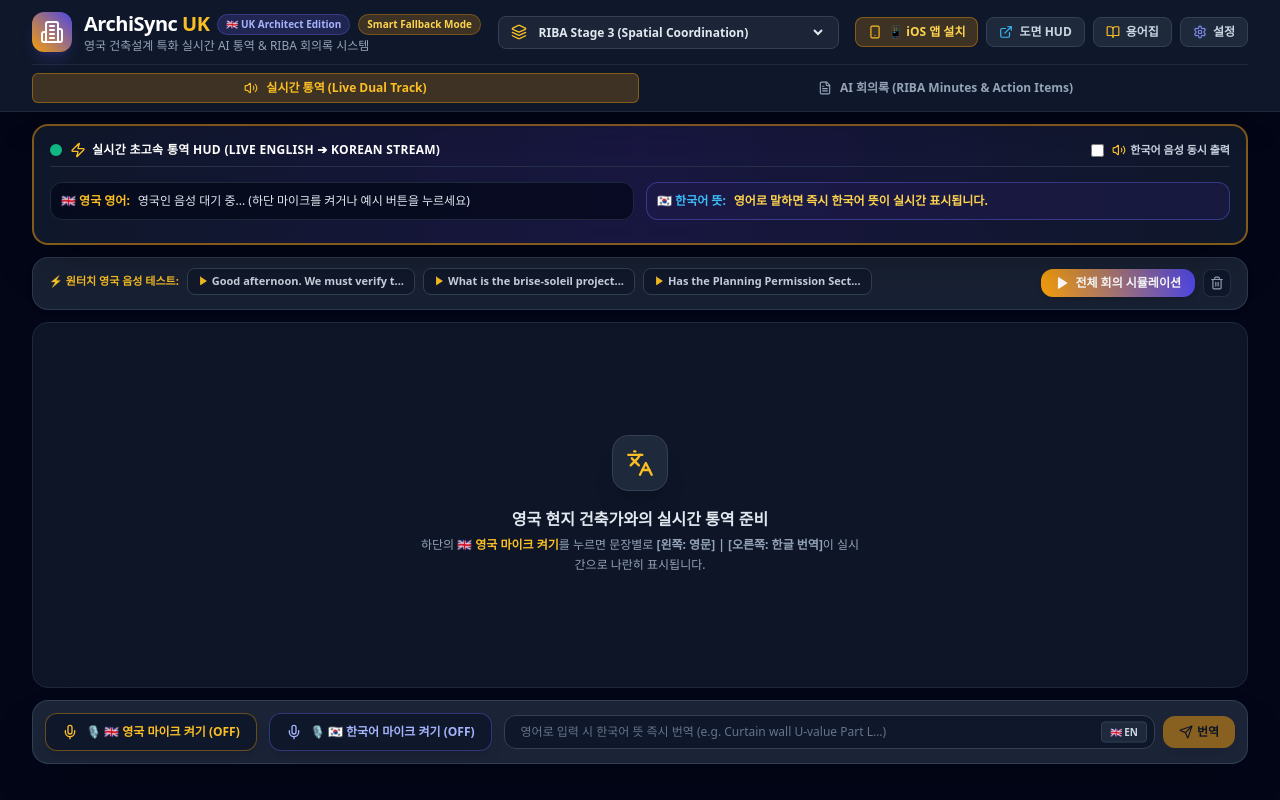
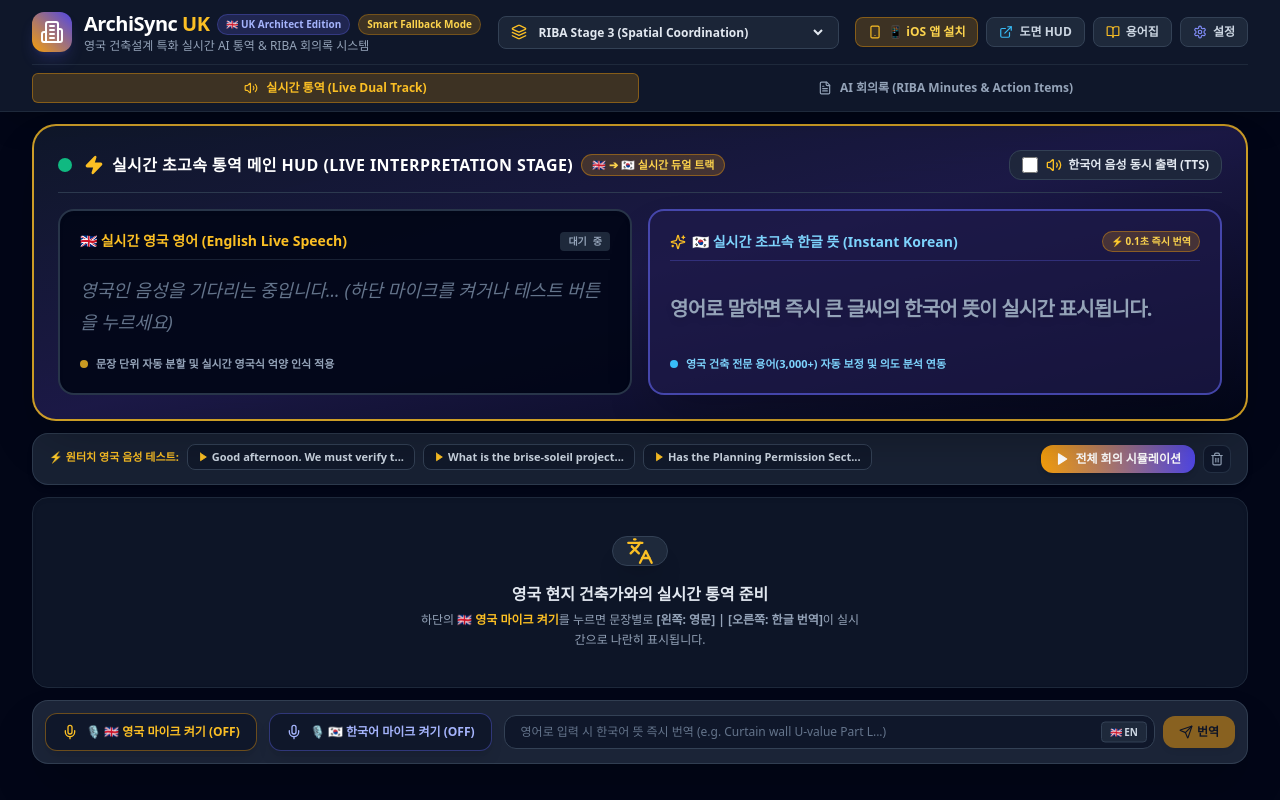
Before and after one commit to tttd1us-design/archisync-uk, a React (Vite) app: page / in a window 1280 px wide. Built offline with nearby package versions, Linux system fonts and the light colour scheme.

Commit message:
Expand real-time HUD to large centerpiece stage with extra large bold typography for effortless comprehension

```diff
--- a/src/components/LiveInterpreter.jsx
+++ b/src/components/LiveInterpreter.jsx
@@ -363,51 +363,104 @@ export default function LiveInterpreter({
   return (
     <div className="flex flex-col h-[calc(100vh-8.5rem)] max-w-7xl mx-auto px-4 sm:px-6 lg:px-8 py-3 gap-3">
 
-      {/* 🚀 LIVE STREAMING TRANSLATION HUD BANNER (Top Prominent Display) */}
-      <div className="bg-gradient-to-r from-slate-900 via-indigo-950/80 to-slate-900 border-2 border-amber-500/50 rounded-2xl p-4 shadow-2xl backdrop-blur-xl">
-        <div className="flex items-center justify-between pb-2 mb-2 border-b border-slate-700/60">
-          <div className="flex items-center space-x-2">
-            <span className="relative flex h-3 w-3">
-              <span className={`relative inline-flex rounded-full h-3 w-3 ${activeMic ? 'bg-amber-400' : 'bg-emerald-500'}`} />
+      {/* 🚀 EXPANDED LIVE STREAMING TRANSLATION HUD STAGE (Centerpiece Command Display) */}
+      <div className="bg-gradient-to-br from-slate-900 via-indigo-950/90 to-slate-950 border-2 border-amber-400/80 rounded-3xl p-5 md:p-6 shadow-2xl backdrop-blur-2xl transition-all">
+
+        {/* HUD Top Bar */}
+        <div className="flex flex-wrap items-center justify-between pb-3 mb-4 border-b border-slate-700/80 gap-3">
+          <div className="flex items-center space-x-3">
+            <span className="relative flex h-3.5 w-3.5">
+              <span className={`relative inline-flex rounded-full h-3.5 w-3.5 ${activeMic ? 'bg-amber-400 shadow-lg shadow-amber-400/50' : 'bg-emerald-500'}`} />
             </span>
-            <span className="text-xs font-black tracking-wide text-white uppercase flex items-center gap-1.5">
-              <Zap className="w-4 h-4 text-amber-400" />
-              <span>실시간 초고속 통역 HUD (Live English ➔ Korean Stream)</span>
-            </span>
+            <div className="flex items-center gap-2">
+              <span className="text-sm md:text-base font-black tracking-wide text-white uppercase flex items-center gap-2">
+                <Zap className="w-5 h-5 text-amber-400 fill-current" />
+                <span>실시간 초고속 통역 메인 HUD (Live Interpretation Stage)</span>
+              </span>
+              <span className="hidden sm:inline-block text-[11px] font-extrabold px-2.5 py-0.5 rounded-full bg-amber-500/20 text-amber-300 border border-amber-500/40">
+                🇬🇧 ➔ 🇰🇷 실시간 듀얼 트랙
+              </span>
+            </div>
           </div>
 
-          <div className="flex items-center space-x-3">
-            <label className="flex items-center space-x-2 text-xs font-bold text-slate-300 cursor-pointer">
+          <div className="flex items-center space-x-4">
+            <label className="flex items-center space-x-2 text-xs md:text-sm font-bold text-slate-200 cursor-pointer bg-slate-800/90 px-3 py-1.5 rounded-xl border border-slate-700 hover:border-amber-500/50 transition">
               <input
                 type="checkbox"
                 checked={autoSpeakKorean}
                 onChange={(e) => setAutoSpeakKorean(e.target.checked)}
-                className="rounded text-amber-500 focus:ring-amber-400 bg-slate-800 border-slate-700"
+                className="rounded text-amber-500 focus:ring-amber-400 bg-slate-900 border-slate-700 w-4 h-4"
               />
-              <span className="flex items-center gap-1 text-[11px]">
-                <Volume2 className="w-3.5 h-3.5 text-amber-400" /> 한국어 음성 동시 출력
+              <span className="flex items-center gap-1.5 text-xs font-bold text-slate-200">
+                <Volume2 className="w-4 h-4 text-amber-400" /> 한국어 음성 동시 출력 (TTS)
               </span>
             </label>
           </div>
         </div>
 
-        {/* Live Audio / Subtitle Display */}
-        <div className="grid grid-cols-1 md:grid-cols-2 gap-3 items-center min-h-[52px]">
+        {/* 🌟 Expansive Dual-Screen Display (Left English 🇬🇧 | Right Korean 🇰🇷) */}
+        <div className="grid grid-cols-1 lg:grid-cols-2 gap-4 items-stretch min-h-[140px] md:min-h-[170px]">
 
-          {/* English Spoken Stream */}
-          <div className="bg-slate-950/70 p-2.5 rounded-xl border border-slate-800 flex items-center gap-2">
-            <span className="text-xs font-bold text-amber-400 shrink-0">🇬🇧 영국 영어:</span>
-            <p className="text-xs text-slate-200 font-medium truncate">
-              {interimText || (messages[messages.length - 1]?.lang?.startsWith('en') ? messages[messages.length - 1]?.original : "영국인 음성 대기 중... (하단 마이크를 켜거나 예시 버튼을 누르세요)")}
-            </p>
+          {/* ⬅️ LEFT SCREEN: Real-time Spoken English (Large & Clear) */}
+          <div className="bg-slate-950/90 p-4 md:p-5 rounded-2xl border-2 border-slate-700/80 flex flex-col justify-between shadow-inner space-y-3">
+            <div className="flex items-center justify-between pb-2 border-b border-slate-800/80">
+              <span className="text-xs md:text-sm font-extrabold text-amber-400 flex items-center gap-1.5">
+                🇬🇧 실시간 영국 영어 (English Live Speech)
+              </span>
+              <span className="text-[10px] font-mono font-bold px-2 py-0.5 rounded bg-slate-800 text-slate-400">
+                {activeMic === 'en-GB' ? '🎙️ 수신 중 (Listening)' : '대기 중'}
+              </span>
+            </div>
+
+            <div className="flex-1 flex items-center">
+              <p className="text-lg md:text-xl lg:text-2xl font-bold text-slate-100 leading-relaxed font-sans select-text">
+                {interimText ? (
+                  <span className="text-white drop-shadow-sm">"{interimText}"</span>
+                ) : (
+                  <span className="text-slate-500 font-medium text-base md:text-lg italic">
+                    {messages[0]?.lang?.startsWith('en')
+                      ? `"${messages[0]?.original}"`
+                      : "영국인 음성을 기다리는 중입니다... (하단 마이크를 켜거나 테스트 버튼을 누르세요)"}
+                  </span>
+                )}
+              </p>
+            </div>
+
+            <div className="pt-2 text-[11px] font-bold text-slate-400 flex items-center gap-2">
+              <span className="w-2 h-2 rounded-full bg-amber-400/80" />
+              <span>문장 단위 자동 분할 및 실시간 영국식 억양 인식 적용</span>
+            </div>
           </div>
 
-          {/* Korean Instant Translation */}
-          <div className="bg-indigo-950/60 p-2.5 rounded-xl border border-indigo-500/40 flex items-center gap-2">
-            <span className="text-xs font-bold text-sky-400 shrink-0">🇰🇷 한국어 뜻:</span>
-            <p className="text-xs font-bold text-amber-300 truncate">
-              {liveStreamingTranslation || (messages[messages.length - 1]?.lang?.startsWith('en') ? messages[messages.length - 1]?.translation : "영어로 말하면 즉시 한국어 뜻이 실시간 표시됩니다.")}
-            </p>
+          {/* ➡️ RIGHT SCREEN: Real-time Instant Korean Translation (Extra Large Neon Gold) */}
+          <div className="bg-indigo-950/70 p-4 md:p-5 rounded-2xl border-2 border-indigo-500/60 flex flex-col justify-between shadow-2xl space-y-3">
+            <div className="flex items-center justify-between pb-2 border-b border-indigo-500/30">
+              <span className="text-xs md:text-sm font-extrabold text-sky-300 flex items-center gap-1.5">
+                <Sparkles className="w-4 h-4 text-amber-400" /> 🇰🇷 실시간 초고속 한글 뜻 (Instant Korean)
+              </span>
+              <span className="text-[10px] font-bold px-2 py-0.5 rounded-full bg-amber-500/20 text-amber-300 border border-amber-500/40">
+                ⚡ 0.1초 즉시 번역
+              </span>
+            </div>
+
+            <div className="flex-1 flex items-center">
+              <p className="text-xl md:text-2xl lg:text-3xl font-black text-amber-300 leading-snug tracking-tight select-text drop-shadow-md">
+                {liveStreamingTranslation ? (
+                  <span>{liveStreamingTranslation}</span>
+                ) : (
+                  <span className="text-slate-400 font-bold text-base md:text-xl">
+                    {messages[0]?.lang?.startsWith('en')
+                      ? messages[0]?.translation
+                      : "영어로 말하면 즉시 큰 글씨의 한국어 뜻이 실시간 표시됩니다."}
+                  </span>
+                )}
+              </p>
+            </div>
+
+            <div className="pt-2 text-[11px] font-bold text-sky-300 flex items-center gap-2">
+              <span className="w-2 h-2 rounded-full bg-sky-400" />
+              <span>영국 건축 전문 용어(3,000+) 자동 보정 및 의도 분석 연동</span>
+            </div>
           </div>
 
         </div>
```
